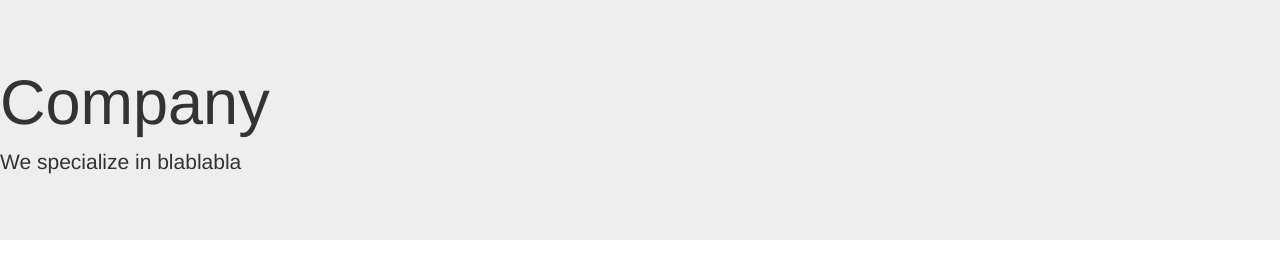
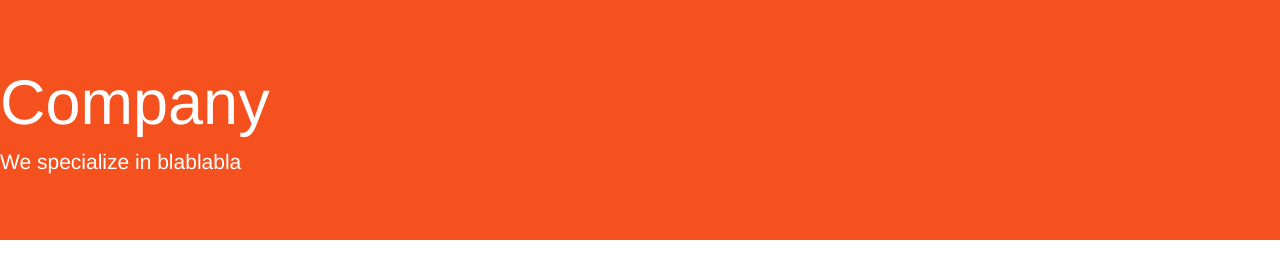
Before and after one commit to osksergio/dm-git-v15.0_lesson-2, a plain HTML site: page index.html in a window 1280 px wide. Drawn offline with nearby package versions, Linux system fonts and the light colour scheme.

Commit message:
style: Add Background Color.

```diff
--- a/index.html
+++ b/index.html
@@ -7,6 +7,13 @@
   <link rel="stylesheet" href="https://maxcdn.bootstrapcdn.com/bootstrap/3.4.1/css/bootstrap.min.css">
   <script src="https://ajax.googleapis.com/ajax/libs/jquery/3.5.1/jquery.min.js"></script>
   <script src="https://maxcdn.bootstrapcdn.com/bootstrap/3.4.1/js/bootstrap.min.js"></script>
+
+  <style>
+    .jumbotron {
+      background-color: #f4511e; /* Orange */
+      color: #ffffff;
+    }
+    </style>
 </head>
 <body>
 
```
